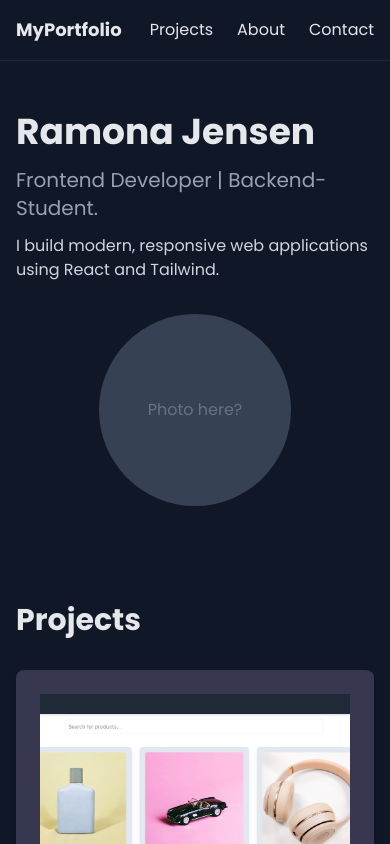
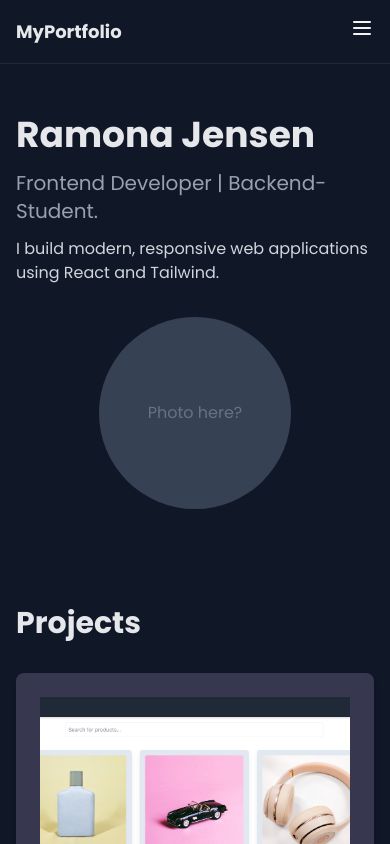
Before and after one commit to RamonaXR/portfolio-2, a React (Vite) app: page / in a window 390 px wide. Shown: the top 844 px of the page. Built offline with nearby package versions, Linux system fonts and the light colour scheme.

Commit message:
responsive header with scroll to correct position

```diff
--- a/src/components/Header/index.jsx
+++ b/src/components/Header/index.jsx
@@ -1,14 +1,75 @@
+import { useState } from "react";
+
 const Header = () => {
+  const [menuOpen, setMenuOpen] = useState(false);
+
+  const toggleMenu = () => setMenuOpen(!menuOpen);
+
+  const handleLinkClick = () => setMenuOpen(false);
+
   return (
     <header className="border-b border-gray-800">
       <nav className="container mx-auto flex items-center justify-between px-4 py-4">
         <div className="text-lg font-bold">MyPortfolio</div>
-        <ul className="flex items-center space-x-6">
-          <li className="cursor-pointer transition-colors hover:text-gray-400">Projects</li>
-          <li className="cursor-pointer transition-colors hover:text-gray-400">About</li>
-          <li className="cursor-pointer transition-colors hover:text-gray-400">Contact</li>
+        <ul className="hidden items-center space-x-6 md:flex">
+          <li className="cursor-pointer transition-colors hover:text-gray-400">
+            <a href="#projects">Projects</a>
+          </li>
+          <li className="cursor-pointer transition-colors hover:text-gray-400">
+            <a href="#about">About</a>
+          </li>
+          <li className="cursor-pointer transition-colors hover:text-gray-400">
+            <a href="#contact">Contact</a>
+          </li>
         </ul>
+        <div className="md:hidden">
+          <button onClick={toggleMenu} aria-label="Toggle Menu" className="focus:outline-none">
+            <svg
+              className="h-6 w-6 text-gray-100"
+              fill="none"
+              stroke="currentColor"
+              viewBox="0 0 24 24"
+            >
+              {menuOpen ? (
+                <path
+                  strokeLinecap="round"
+                  strokeLinejoin="round"
+                  strokeWidth={2}
+                  d="M6 18L18 6M6 6l12 12"
+                />
+              ) : (
+                <path
+                  strokeLinecap="round"
+                  strokeLinejoin="round"
+                  strokeWidth={2}
+                  d="M4 6h16M4 12h16M4 18h16"
+                />
+              )}
+            </svg>
+          </button>
+        </div>
       </nav>
+      {menuOpen && (
+        <div className="bg-gray-800 md:hidden">
+          <ul className="flex flex-col items-center space-y-4 py-4">
+            <li className="cursor-pointer transition-colors hover:text-gray-400">
+              <a href="#projects" onClick={handleLinkClick}>
+                Projects
+              </a>
+            </li>
+            <li className="cursor-pointer transition-colors hover:text-gray-400">
+              <a href="#about" onClick={handleLinkClick}>
+                About
+              </a>
+            </li>
+            <li className="cursor-pointer transition-colors hover:text-gray-400">
+              <a href="#contact" onClick={handleLinkClick}>
+                Contact
+              </a>
+            </li>
+          </ul>
+        </div>
+      )}
     </header>
   );
 };
```
